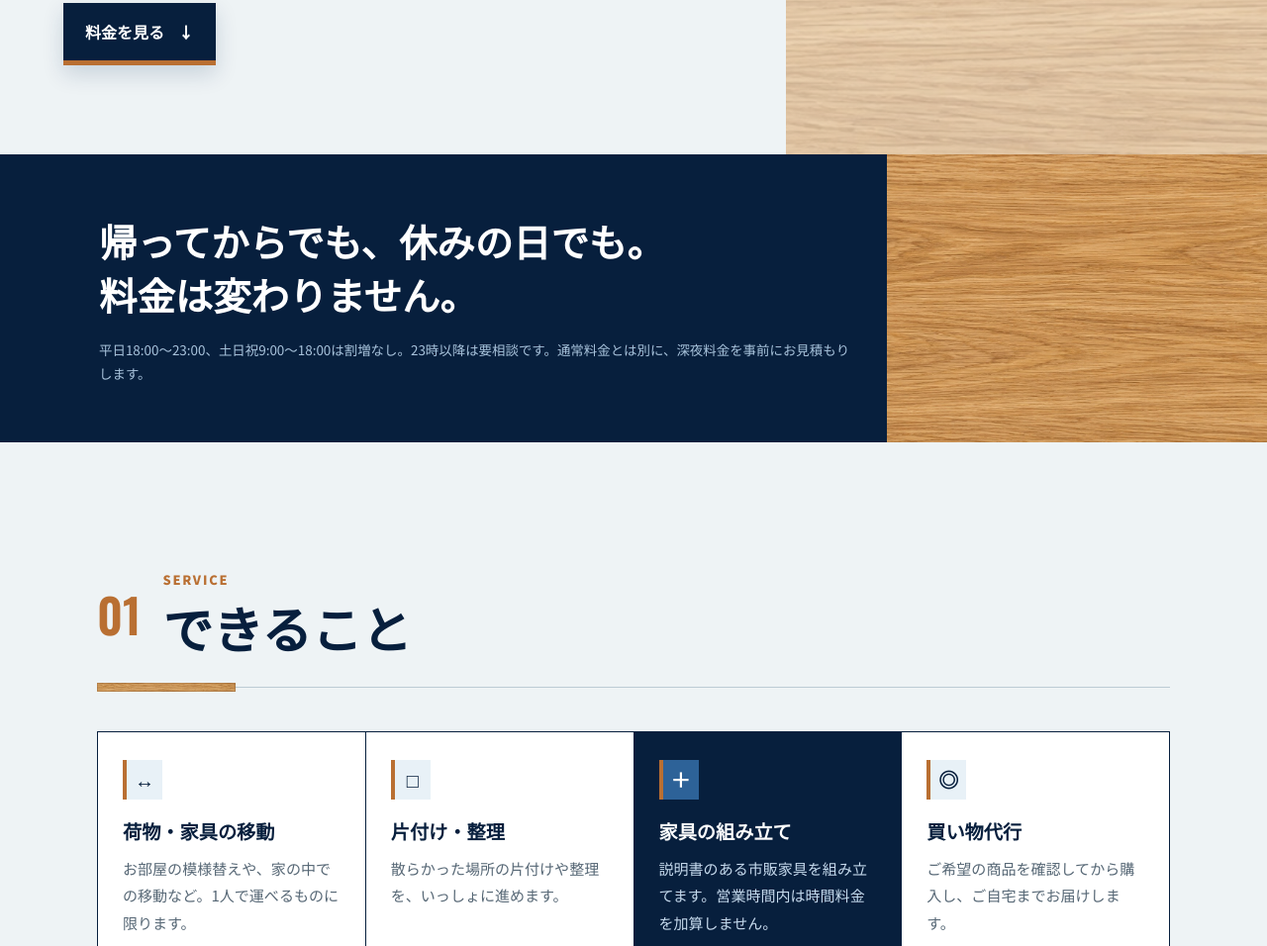
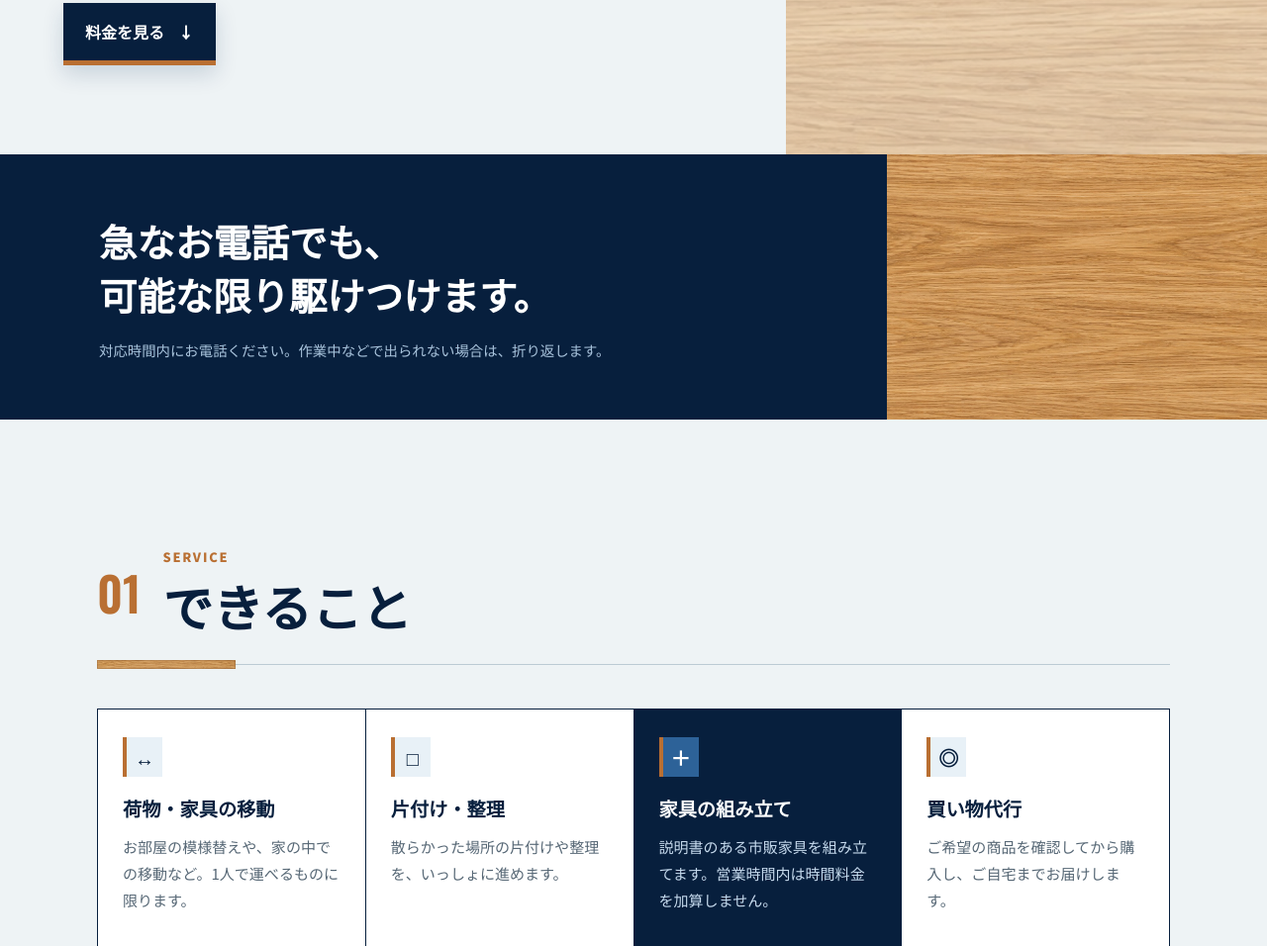
Before and after one commit to aochan3628-cmd/meo-business, a plain HTML site: page index.html in a window 1280 px wide. Shown: the part 874-1830 px from the top of the page at 99% size. Drawn offline with nearby package versions, Linux system fonts and the light colour scheme.

Commit message:
Replace rate promo with urgent call message

```diff
--- a/index.html
+++ b/index.html
@@ -123,9 +123,9 @@
         </div>
       </section>
 
-      <section class="promise-band" aria-label="料金方針">
-        <h2>帰ってからでも、休みの日でも。<br />料金は変わりません。</h2>
-        <p class="promise-note">平日18:00〜23:00、土日祝9:00〜18:00は割増なし。23時以降は要相談です。通常料金とは別に、深夜料金を事前にお見積もりします。</p>
+      <section class="response-band" aria-label="急なご依頼について">
+        <h2>急なお電話でも、<br />可能な限り駆けつけます。</h2>
+        <p>対応時間内にお電話ください。作業中などで出られない場合は、折り返します。</p>
       </section>
 
       <section class="section" id="services">
--- a/patterns.css
+++ b/patterns.css
@@ -69,9 +69,9 @@
 }
 .variant-b .hero-visual-hours .hero-hours { left: auto; right: auto; }
 .variant-b .hours-consult { background: var(--navy); color: white; border-left: 5px solid var(--wood); }
-.variant-b .promise-band { position: relative; overflow: hidden; isolation: isolate; text-align: left; padding-left: max(24px, calc((100vw - 1080px)/2)); padding-right: calc(30% + 32px); background: var(--navy); }
-.variant-b .promise-band::after { content: ""; position: absolute; inset: 0 0 0 auto; width: 30%; z-index: -1; background: linear-gradient(rgba(185,111,50,.08), rgba(185,111,50,.08)), url("./blue-life-wood-texture.jpg") center / cover; }
-.variant-b .promise-band .promise-note { color: rgba(186,213,237,.9); }
+.variant-b .response-band { position: relative; overflow: hidden; isolation: isolate; text-align: left; padding-left: max(24px, calc((100vw - 1080px)/2)); padding-right: calc(30% + 32px); }
+.variant-b .response-band::after { content: ""; position: absolute; inset: 0 0 0 auto; width: 30%; z-index: -1; background: linear-gradient(rgba(185,111,50,.08), rgba(185,111,50,.08)), url("./blue-life-wood-texture.jpg") center / cover; }
+.variant-b .response-band p { margin-left: 0; }
 .variant-b .section-heading { position: relative; border-bottom: 1px solid var(--line); padding-bottom: 26px; }
 .variant-b .section-heading::after { content: ""; position: absolute; left: 0; bottom: -5px; width: 140px; height: 9px; background: url("./blue-life-wood-texture.jpg") center / cover; box-shadow: inset 0 0 0 1px rgba(112,64,31,.25); }
 .variant-b .section-number { color: var(--wood); font-weight: 600; }
@@ -97,8 +97,8 @@
 
 @media (max-width: 620px) {
   .variant-b .hero-hours { left: 12px; }
-  .variant-b .promise-band { padding-right: calc(18% + 20px); border-bottom: 10px solid var(--wood); }
-  .variant-b .promise-band::after { width: 18%; opacity: .65; }
+  .variant-b .response-band { padding-right: calc(18% + 20px); border-bottom: 10px solid var(--wood); }
+  .variant-b .response-band::after { width: 18%; opacity: .65; }
   .variant-b .contact-section { border-top: 12px solid var(--wood); }
   .variant-b .contact-section::after { width: 28%; opacity: .55; }
 }
--- a/styles.css
+++ b/styles.css
@@ -89,10 +89,9 @@ h1 { margin: 0; color: var(--navy); font-size: clamp(2.55rem, 6vw, 4.9rem); line
 .hours-finish { margin: 10px 0 0; color: var(--muted); font-size: .79rem; }
 .hours-consult { position: absolute; right: 22px; top: 16px; margin: 0; padding: 3px 9px; background: var(--gold); color: #513500; font-size: .73rem; font-weight: 900; }
 
-.promise-band { padding: 58px 24px; background: var(--navy); color: white; text-align: center; }
-.promise-band p { margin: 0; color: #bad5ed; }
-.promise-band h2 { margin: 5px 0 8px; font-size: clamp(1.7rem, 3vw, 2.65rem); line-height: 1.4; }
-.promise-band .promise-note { max-width: 760px; margin-top: 14px; color: rgba(186,213,237,.78); font-size: .84rem; font-weight: 400; line-height: 1.8; }
+.response-band { padding: 58px 24px; background: var(--navy); color: white; text-align: center; }
+.response-band h2 { margin: 5px 0 8px; font-size: clamp(1.7rem, 3vw, 2.65rem); line-height: 1.4; }
+.response-band p { max-width: 760px; margin: 14px auto 0; color: rgba(186,213,237,.9); font-size: .9rem; line-height: 1.8; }
 
 .section { max-width: 1200px; margin: auto; padding: clamp(84px, 10vw, 130px) clamp(22px, 5vw, 58px); }
 .tinted { max-width: none; background: var(--ice); padding-left: max(clamp(22px, 5vw, 58px), calc((100vw - 1200px)/2 + 58px)); padding-right: max(clamp(22px, 5vw, 58px), calc((100vw - 1200px)/2 + 58px)); }
```
